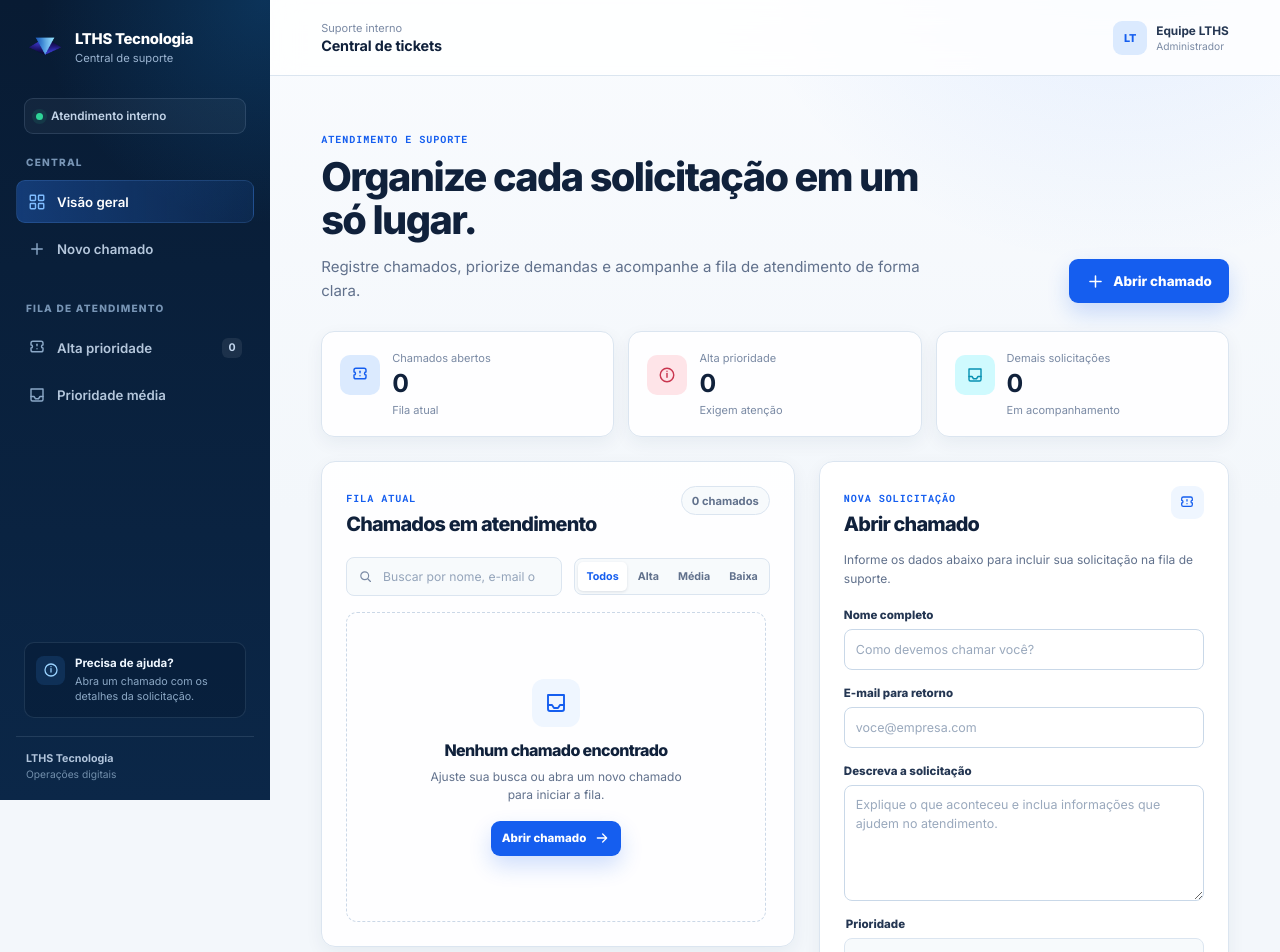
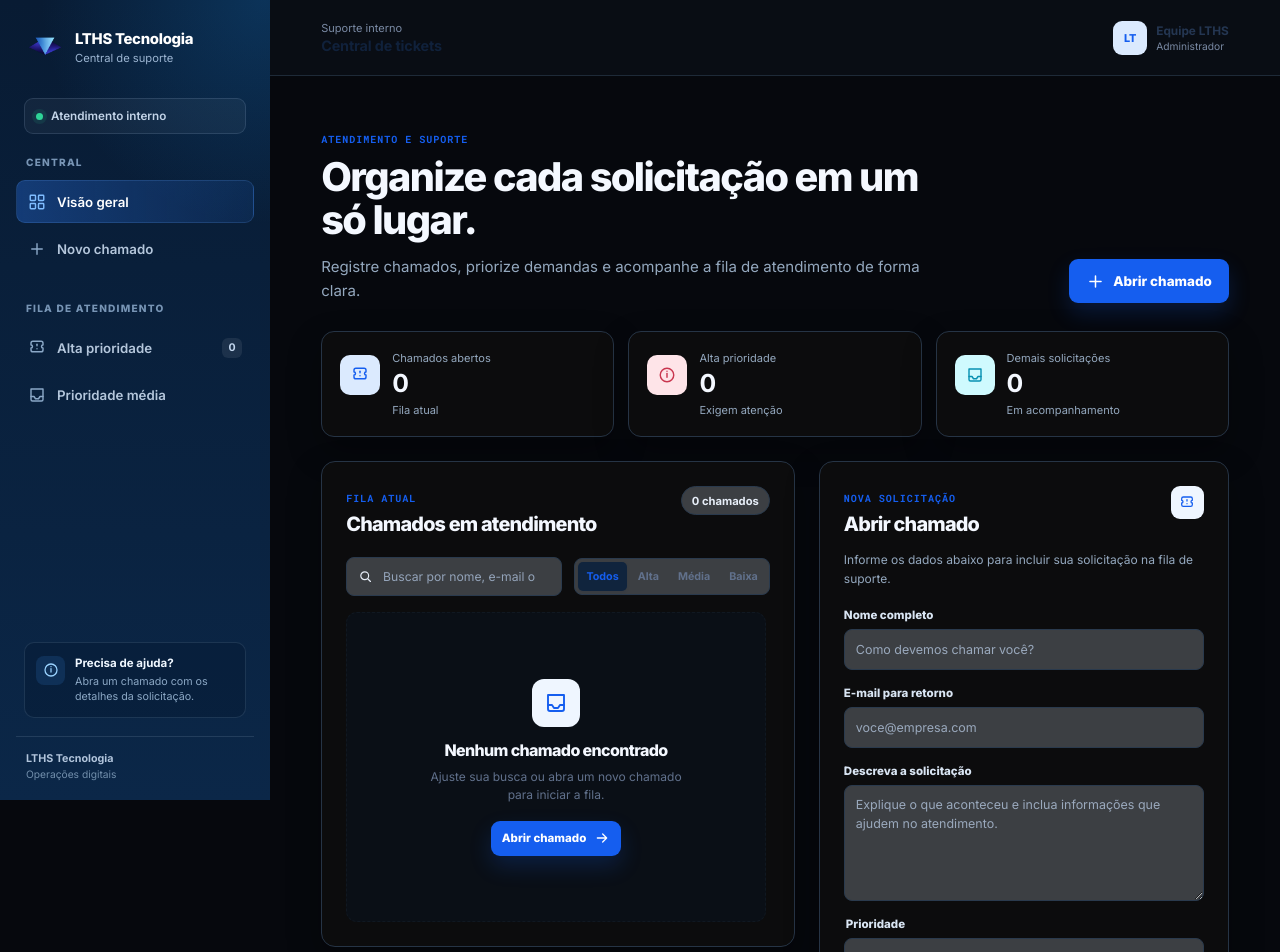
Before and after one commit to elizianeandreia/sistema_tickets, a React (Vite) app: page / in a window 1280 px wide. Shown: the top 952 px of the page. Built offline with nearby package versions, Linux system fonts and the light colour scheme.

Commit message:
Update App.css

```diff
--- a/src/App.css
+++ b/src/App.css
@@ -688,7 +688,7 @@ textarea:focus-visible {
 }
 
 .ticket-card[data-priority="alto"]::before {
-  background: var(--red-700);
+  background: #c9364f;
 }
 
 .ticket-card[data-priority="medio"]::before {
@@ -696,7 +696,7 @@ textarea:focus-visible {
 }
 
 .ticket-card[data-priority="baixo"]::before {
-  background: var(--green-700);
+  background: #138a64;
 }
 
 .ticket-card:hover {
@@ -1243,3 +1243,108 @@ textarea:focus-visible {
     animation-iteration-count: 1 !important;
   }
 }
+
+html,
+body,
+#root,
+.app-shell,
+.main-content {
+  background: #06080d !important;
+  color: #e6edf6;
+}
+
+body {
+  background: #06080d !important;
+}
+
+.topbar {
+  background: #090d14 !important;
+  border-bottom-color: #1e2a38;
+}
+
+.dashboard {
+  background: transparent !important;
+}
+
+.metric-card,
+.tickets-panel,
+.form-panel {
+  background: #0c0c0d !important;
+  border-color: #263445;
+  box-shadow: 0 14px 34px rgba(0, 0, 0, 0.3);
+}
+
+.ticket-card,
+.empty-state {
+  background: #0a0f16 !important;
+  border-color: #101821;
+}
+
+.search-field,
+.filter-group,
+.ticket-count,
+.field input,
+.field textarea,
+.priority-options label {
+  background: #3c3f43 !important;
+  border-color: #2a3a4d;
+  color: #e7eef8;
+}
+
+.priority-options label.is-selected,
+.filter-group button.is-selected {
+  background: #10243d !important;
+  border-color: #3e7ed7;
+}
+
+.page-heading h1,
+.panel-heading h2,
+.empty-state h3,
+.ticket-card h3,
+.metric-card strong {
+  color: #f4f8ff !important;
+}
+
+.page-heading p,
+.ticket-description,
+.form-panel__intro,
+.requester-email,
+.ticket-meta,
+.metric-card div span,
+.metric-card small,
+.priority-options small {
+  color: #94a8be !important;
+}
+
+.field > span,
+.priority-field legend,
+.priority-options strong {
+  color: #d9e5f3 !important;
+}
+
+.priority-options label:first-child .priority-options__dot,
+.priority-options label[data-priority="alto"] .priority-options__dot {
+  background: #ff596f !important;
+}
+
+.priority-options label:nth-child(2) .priority-options__dot,
+.priority-options label[data-priority="medio"] .priority-options__dot {
+  background: #f4af2e !important;
+}
+
+.priority-options label:nth-child(3) .priority-options__dot,
+.priority-options label[data-priority="baixo"] .priority-options__dot {
+  background: #31d39a !important;
+}
+
+.ticket-card[data-priority="alto"]::before {
+  background: #ff596f !important;
+}
+
+.ticket-card[data-priority="medio"]::before {
+  background: #f4af2e !important;
+}
+
+.ticket-card[data-priority="baixo"]::before {
+  background: #31d39a !important;
+}
```
